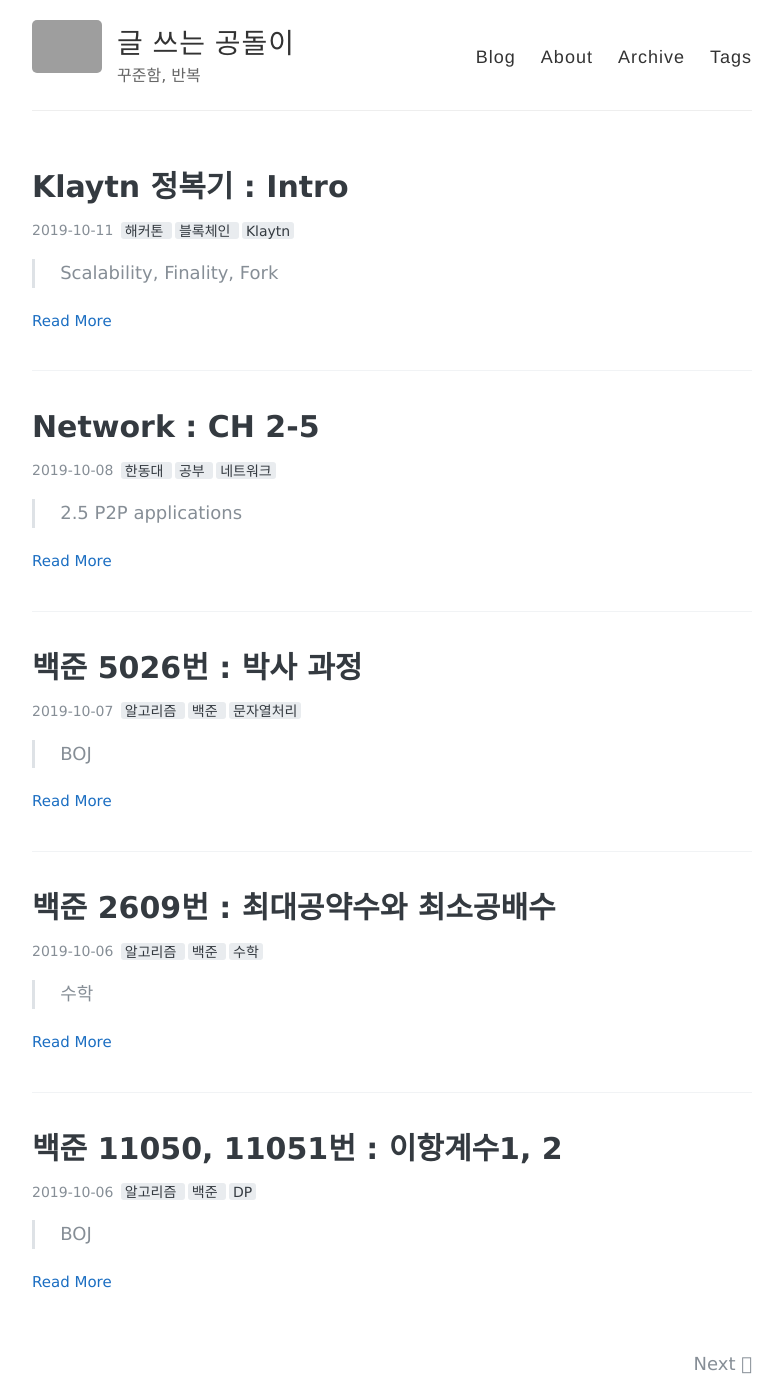
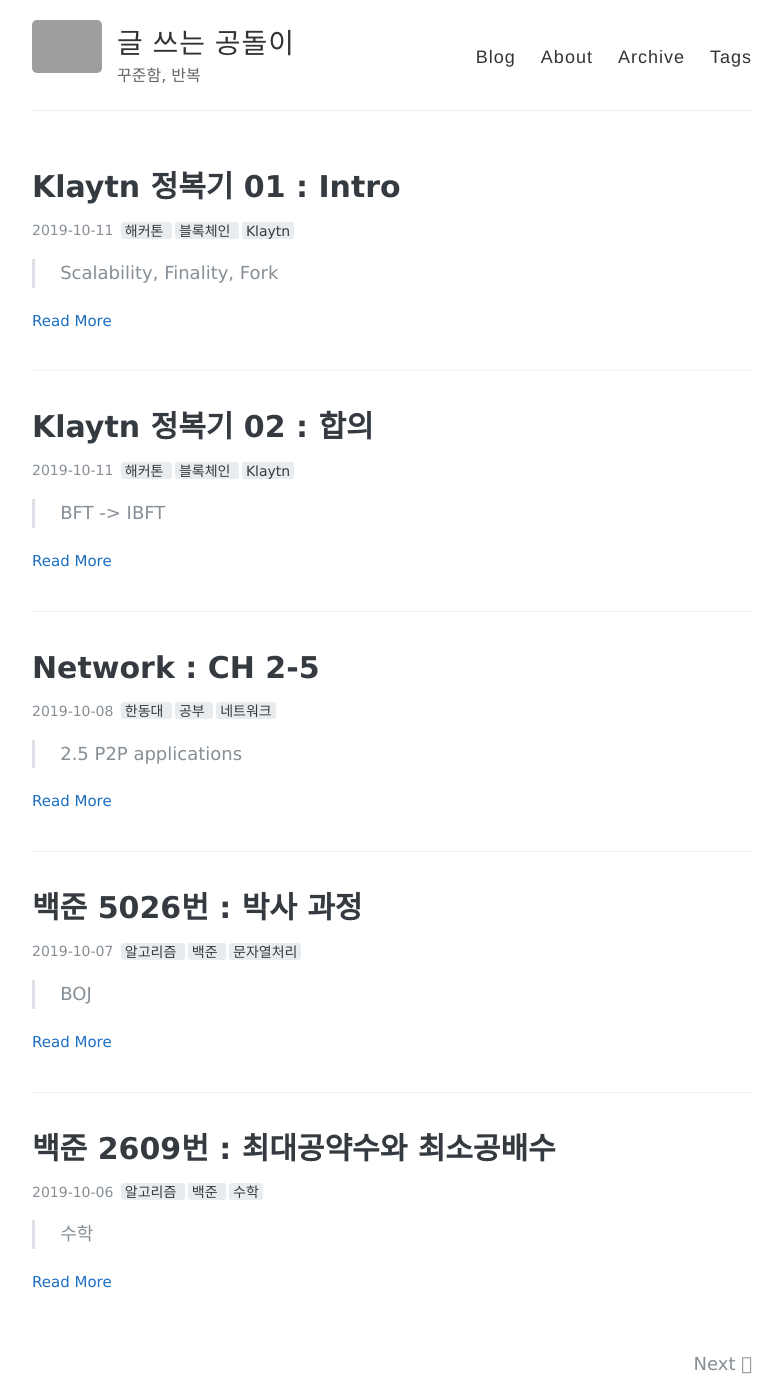
Before and after one commit to sihyungyou/sihyungyou.github.io, a Jekyll site: the page built from index.html, in a window 1280 px wide and 1400 px high. Shown: the whole window, without its empty margins (248-1031 px from the left). Built offline with Jekyll 4.4.1, drawn with Linux system fonts in a browser that asks for light colours; the list of posts is cut into pages by our own code; some of the changed lines change nothing that is shown; grey boxes are pictures that could not be loaded.

Commit message:
klaytn-intro fixed typo, klaytn-consensus added

```diff
--- /dev/null
+++ b/_posts/2019-10-11-klaytn-consensus.md
@@ -0,0 +1,32 @@
+---
+layout: post
+title: "Klaytn 정복기 02 : 합의"
+tags: [해커톤, 블록체인, Klaytn]
+comments: true
+---
+
+> BFT -> IBFT
+
+### 합의알고리즘이란?
+블록체인 네트워크에서 새로 생성된 블록이 인정을 받고 기존의 체인에 연결되기까지 다른 블록들의 합의를 받아야하는데 그 과정에서 사용되는 알고리즘이다. 보통 public 블록체인 네트워크는 PoW, Pos 등의 알고리즘을, private 블록체인 네트워크에서는 pBFT, Raft 등을 사용한다.
+
+private 네트워크가 public보다 더 효율적으로 합의에 도달할 수 있는데 특히 BFT는 참여노드를 제한하여 효율과 성능을 높인다. 하지만 노드를 제한하면 분산화가 약화되고 합의 내용이 소규모 노드에게만 공개되기 때문에 투명성이 저하된다.
+
+그런데 클레이튼의 합의 알고리즘은 BFT의 성능이점을 살리되 public 블록체인의 장점과 결합한 IBFT를 선택해 안정성, 투명성, 보안성을 자랑한다. 공개를 통한 개인적인 합의 신뢰 모델 지향하는 것이다. 합의를 달성하는 소수의 private 노드 + 블록생성결과를 공개적으로 접근 및 검증하는 바깥 노드로 구성되어있다.
+
+### IBFT(Istanbul Byzantine Fault Tolerance)
+IBFT는 다음의 세 단계의 합의 과정으로 이루어져있다 : pre-prepare, prepare, commit
+![Center example image](https://user-images.githubusercontent.com/35067611/66626755-63e64280-ec34-11e9-938d-697f59202e7d.png "Center"){: .center-image}
+
+라운드 로빈 방식으로 매 라운드마다 합의 노드들 중에 프로포저를 뽑는다. 그리고 나머지 합의노드들은 validator가 된다. x표시된 validator 3 은 fault 한 상태로 검증자로써 작동을 못하는 상태이다 (네트워크 끊어지거나 컴퓨터 고장난 등)
+
+0. propose : 한 노드가 합의 노드로 선택
+
+1. pre-prepare : proposer 노드가 블록을만들어서 다른 노드들에게 제안을 하게 됨
+
+2. prepare : 검증자 노드들 (validator 1,2,3)이 메세지를 받으면 자신을 제외한 노드들에게 잘 받았다고 메세지를 보냄 (하지만 validator 3 노드는 아무것도 보내지 않음 fault니까 받기만 함) 이 과정을 거치면 총 시스템에서 몇개의 노드가 살아있는지 알 수 있다. 또한 모든 검증자들이 모두 같은 round에 있는지 확인한다.
+
+3. commit : proposer에게 받은 블록을 수락할 건지 다른 노드들과 소통하면서 결정. 예를 들어 괜찮다고 생각하는지, 잘못되었다고 생각하는지 서로 응답을 주고받음. 만약 2/3 이상이 합의했다고 계산되면 블록 승인하고 넘어감. 즉, commit 단계에서 결정이 되고 finality가 정리가 됨. 변경 불가한 최종상태가 이 stage에서 마무리가 되는 것 PoW처럼 애매한 상태가 아니라는 것
+
+IBFT의 장점은 합의노드들끼리 통신을 통해 합의를 이끌어 내고 그 즉시 완결성을 가지게 되는 데에 있다.
+단점은 합의노드가 많아지면 통신량이 기하급수적으로 늘어난다. 이를 해결하기 위해 클레이튼은 합의노드의 일부만 뽑아서 BFT를 유지한다. 합의노드의 일부만 뽑는다면 BFT처럼 노드를 제한하는 것이 아닌가 싶겠으나 클레이튼의 [two layer network]는 단순히 제한하는 것이 아니라 네트워크의 구조에 다른 블록체인과 차별점을 둔다.
--- a/_posts/2019-10-11-klaytn-intro.md
+++ b/_posts/2019-10-11-klaytn-intro.md
@@ -1,6 +1,6 @@
 ---
 layout: post
-title: "Klaytn 정복기 : Intro"
+title: "Klaytn 정복기 01 : Intro"
 tags: [해커톤, 블록체인, Klaytn]
 comments: true
 ---
```
